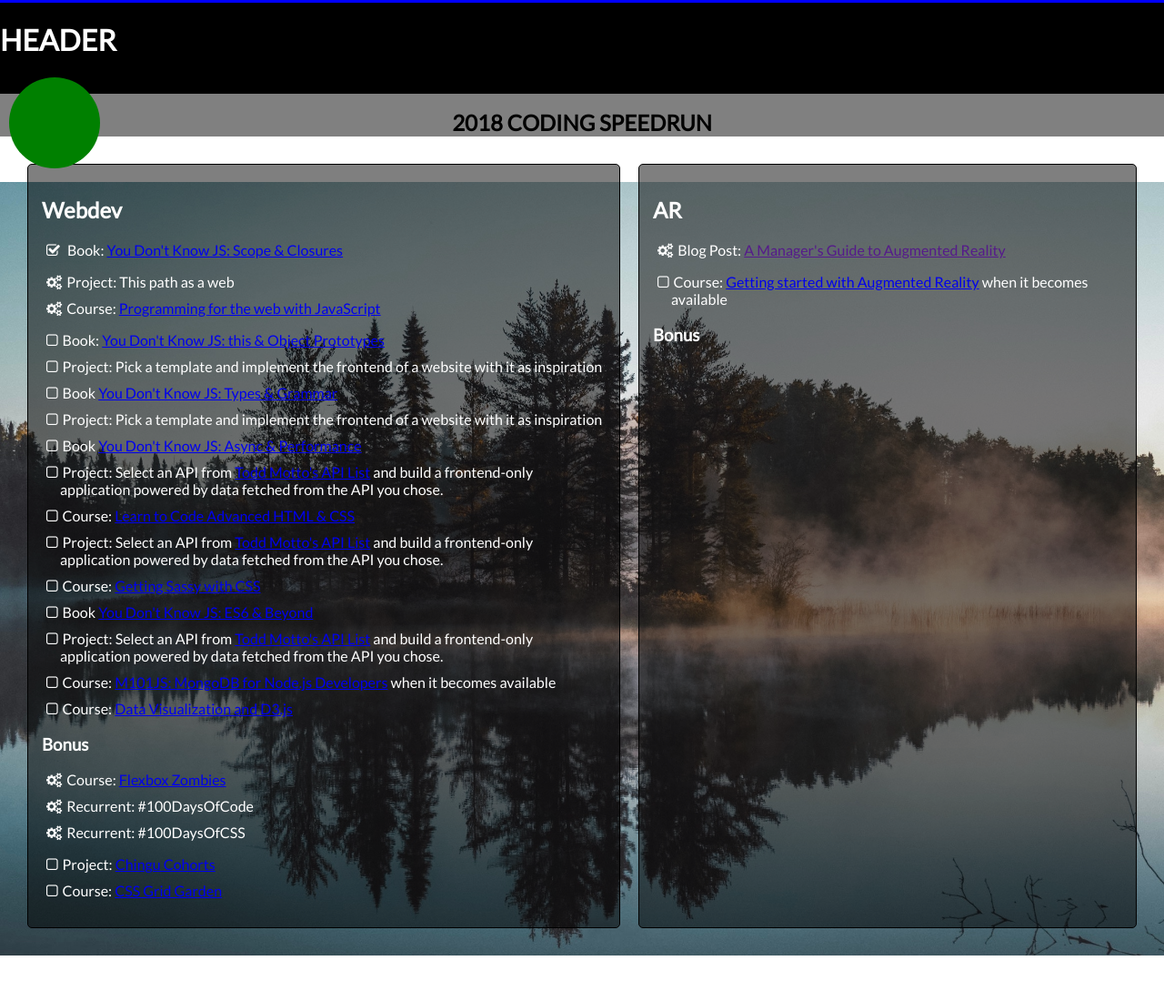
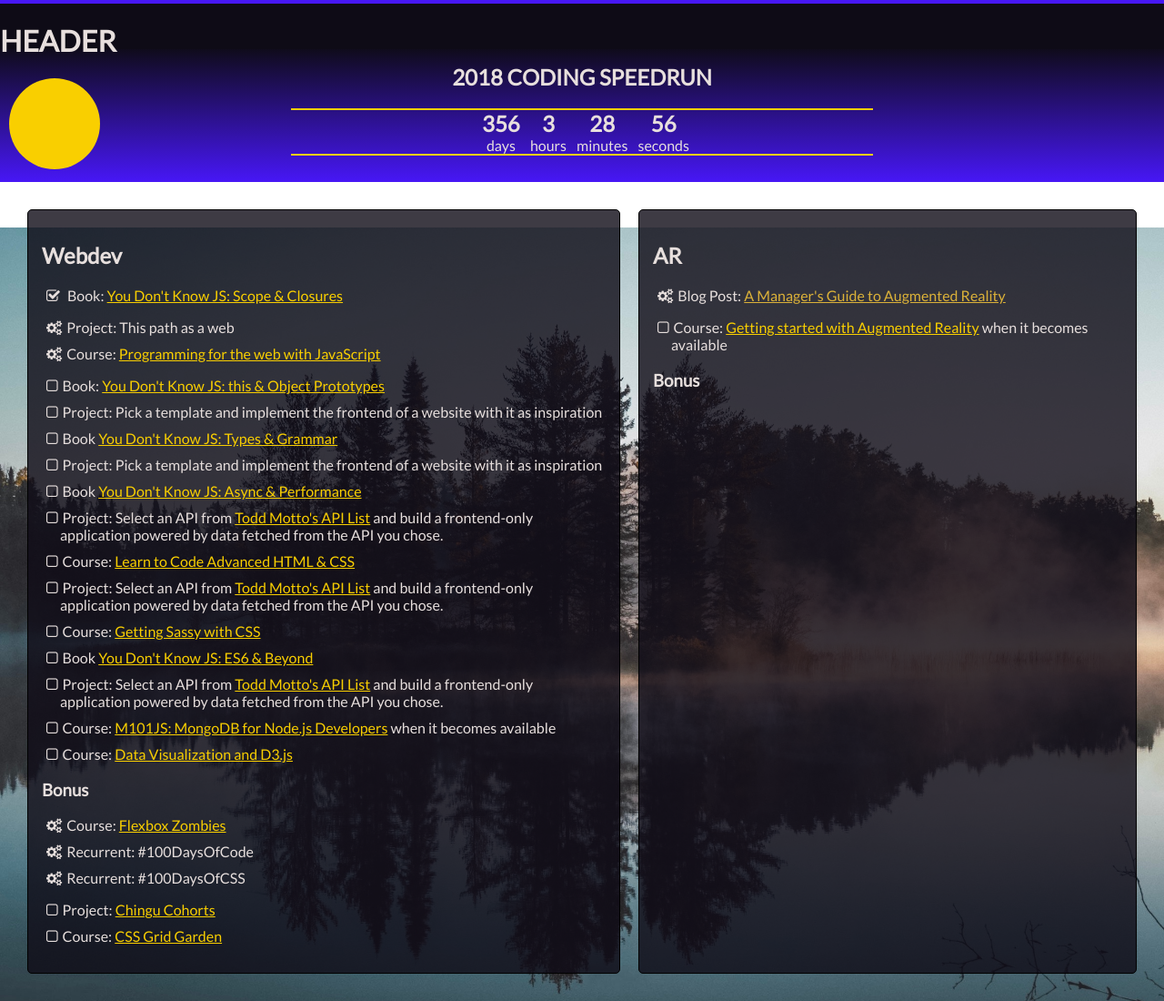
Before and after one commit to MCarballeira/2018-SpeedStudy, a plain HTML site: page index.html in a window 1280 px wide. Shown: the top 1100 px of the page at 91% size. Drawn offline with nearby package versions, Linux system fonts and the light colour scheme.

Commit message:
Basic format + initial countdown

```diff
--- a/css/styles.css
+++ b/css/styles.css
@@ -8,19 +8,19 @@ html, body{
 
 header{
 	position: fixed;
-	background: black;
+	background: #0E0B16;/*0E0B16;*/
 	top: 0;
 	left: 0;
 	width: 100%;
-	height: 100px;
-	border-top: solid 3px blue;
+	height: 50px;
+	border-top: solid 4px #4717f6;
 	padding-bottom: 0;
-	color: white;
+	color: #e7dfdd;
 	z-index: 1;
 }
 
 .circle{
-	background: green;
+	background: #f9cf00;/*e9b000;/*dcb239;*/
 	height: 100px;
 	width: 100px;
 	border-radius: 50%;
@@ -31,11 +31,12 @@ header{
 /*SUBHEADER*/
 
 .subheader{
-	background: grey;
+	background: linear-gradient(#0E0B16,#4717f6);
 	position: fixed;
-	height: 50px;
-	margin-top: -50px;
+	height: 150px;
+	margin-top: -150px;
 	width: 100%;
+	color: #e7dfdd;
 }
 .subheader h1{
 	text-align: center;
@@ -43,10 +44,30 @@ header{
 
 }
 
+.countdown{
+	position: relative;
+	text-align: center;
+	border-top: 2px solid #f9cf00;
+	border-bottom: 2px solid #f9cf00;
+	margin: 0 auto;
+	width: 50%;
+}
+
+.item{
+	display: inline-block;
+	padding-left: 0.5em;
+}
+
+.item h2{
+	margin-top: 0;
+	margin-bottom: 0;
+
+}
+
 /*MAIN SECTION*/
 
 .landing{
-	margin-top: 150px;
+	margin-top: 200px;
 	background-image: url(bgTrees.jpg);
 	background-attachment: fixed;
 	background-repeat: no-repeat;
@@ -72,8 +93,17 @@ header{
 	margin:10px;
 	border:solid 1px black;
 	border-radius: 5px;
-	background: rgba(0,0,0,0.5);
-	color: white;
+	background: rgba(14,11,22,0.8);
+	color: #e7dfdd;
+	font-weight: 100;
+}
+
+.list a:link{
+	color:#f9cf00;
+}
+
+.list a:visited{
+	color:#dcb239;
 }
 
 .landing ul {
@@ -106,4 +136,6 @@ li {
 .about{
 	position:relative;
 	padding: 80px;
+	background: #e7dfdd;
+	color: #0E0B16;
 }
--- a/index.html
+++ b/index.html
@@ -5,7 +5,7 @@
     <title>2018 Speedrun</title>
     <link rel="stylesheet" type = "text/css" href="css/styles.css"/>
     <link rel="stylesheet" href="https://maxcdn.bootstrapcdn.com/font-awesome/4.7.0/css/font-awesome.min.css">
-    <script type="text/javascript" src="js/main.js"></script>
+
 </head>
 <body>
 	<header>
@@ -15,8 +15,17 @@
 
 	<section class="subheader">
 		<h1> 2018 Coding Speedrun </h1>
-		<div class="countdown" id="bar"></div>
+		<div class="countdown">
+			<div id="bar"></div>
+			<div class="container">
+			<span class="item" id="days"></span>
+			<span class="item" id="hours"></span>
+			<span class="item" id="minutes"></span>
+			<span class="item" id="seconds"></span>
+			</div>
+		</div>
 	</section>
+
 	<section class="landing">
 
 		<div class="lists">
@@ -96,4 +105,6 @@
 		<p>But learning to code, as with many other things, is like a way in the forest. You know where you are. You know where you want to go next. But you don't really know the exact path to get to the other side. So, since I will surely find new material as the  year progresses, and my interests might grow or divert, I want to keep this list open.</p>
 		<p>I don't want to finish this lists before the year ends.I just want to always know where to go next. I don't want to loose time thinking what to do. </p>
 	</section>
+	    <script src="https://ajax.googleapis.com/ajax/libs/jquery/1.11.3/jquery.min.js"></script>
+    <script type="text/javascript" src="js/main.js"></script>
 </body>
--- /dev/null
+++ b/js/main.js
@@ -0,0 +1,36 @@
+
+
+
+
+/* COUNTDOWN */
+// Set the date we're counting down to
+var goalDate = new Date("Jan 1, 2019 00:00:00").getTime();
+
+// Update the count down every 1 second
+var x = setInterval(function() {
+
+	// Get todays date and time
+    var now = new Date().getTime();
+
+    // Find the distance between now an the count down date
+    var distance = goalDate - now;
+
+    // Time calculations for days, hours, minutes and seconds
+    var days = Math.floor(distance / (1000 * 60 * 60 * 24));
+    var hours = Math.floor((distance % (1000 * 60 * 60 * 24)) / (1000 * 60 * 60));
+    var minutes = Math.floor((distance % (1000 * 60 * 60)) / (1000 * 60));
+    var seconds = Math.floor((distance % (1000 * 60)) / 1000);
+
+    // Display the result in the element
+    document.getElementById("days").innerHTML = "<h2>"+days+"</h2>" + " days "
+    document.getElementById("hours").innerHTML = "<h2>"+hours+"</h2>" + " hours "
+    document.getElementById("minutes").innerHTML = "<h2>"+minutes+"</h2>" + " minutes "
+    document.getElementById("seconds").innerHTML = "<h2>"+seconds+"</h2>" + " seconds "
+
+
+    // If the count down is finished, write some text
+    if (distance < 0) {
+	   document.getElementById("countdown").innerHTML = "Countdown date expired. <br> Please, send me a message to remember me to change it. <br> Thank you!";
+    }
+
+}, 1000);
```
